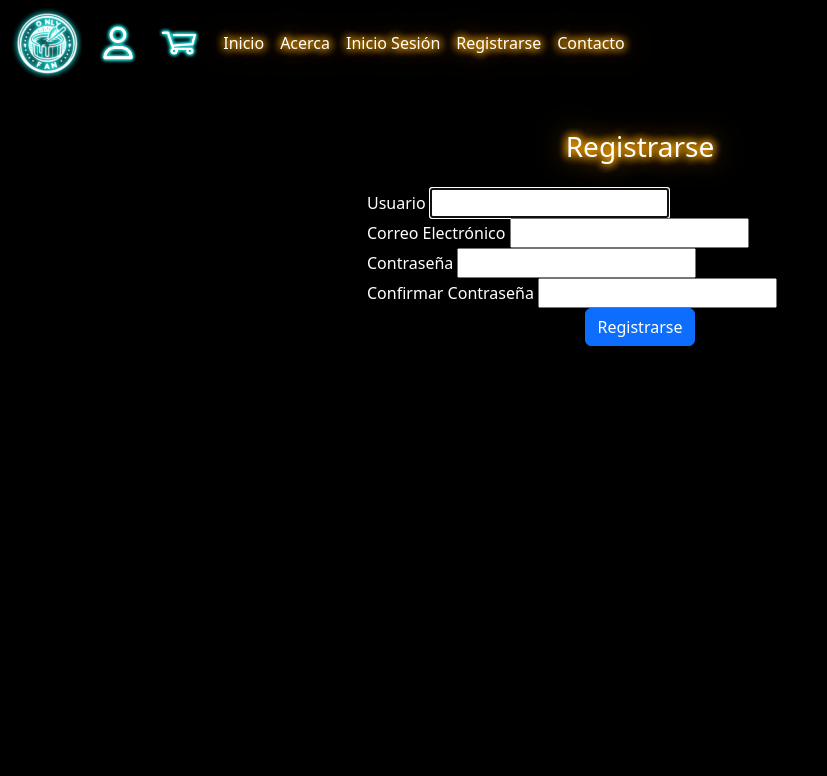
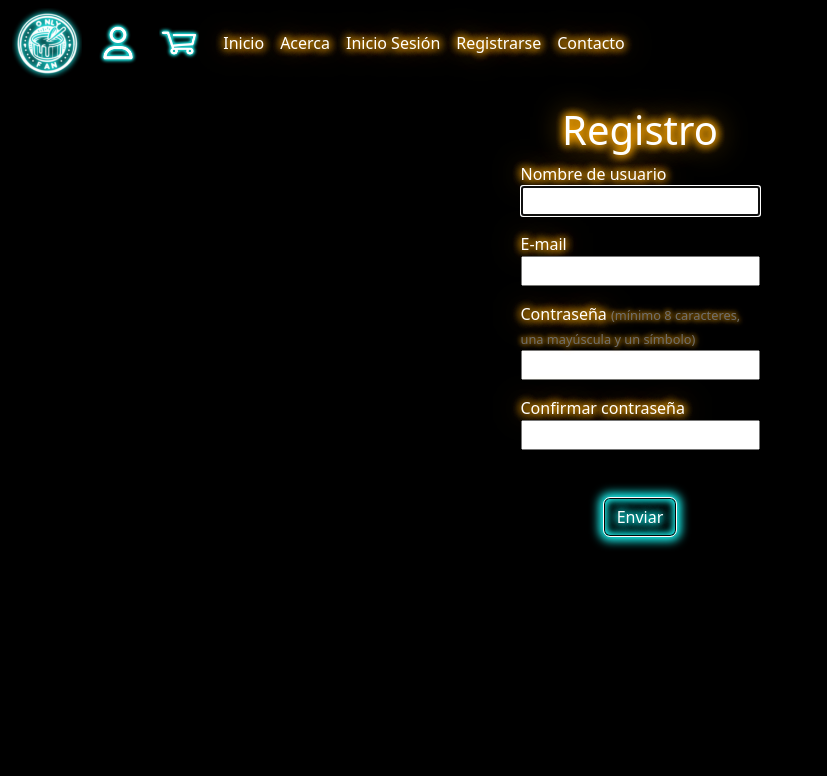
Before and after one commit to Tamarunghi/OnlyFlans, a Django app: page /registro/ in a window 1280 px wide. Shown: the top 776 px of the page, without its empty margins (0-827 px from the left). Run offline with Django 3.2, Linux system fonts and the light colour scheme; some web fonts are replaced.

Commit message:
add style to register

```diff
--- a/web/static/css/miestilo.css
+++ b/web/static/css/miestilo.css
@@ -16,7 +16,7 @@ body {
 }
 
 /*NEON*/
-.neon-Class {
+.neon-class {
   text-decoration: none; /* Elimina el subrayado */
   color: #ffffff;
   text-shadow: 0 0 10px #ffa800, 0 0 30px #ffa800, 0 0 10px #ffa800,
@@ -36,6 +36,11 @@ body {
     0 0 10px #1efbf8;
   outline: 1.5px solid white;
   box-shadow: 0 0 10px 5px #1efbf8, inset 0 0 7px 2px #1efbf8;
+}
+.custome-btn:hover {
+  text-shadow: 0 0 10px #1efbf8, 0 0 35px #1efbf8, 0 0 15px #1efbf8,
+    0 0 15px #1efbf8;
+  box-shadow: 0 0 5px 7px #1efbf8, inset 0 0 10px 5px #1efbf8;
 }
 
 #content {
@@ -172,3 +177,15 @@ footer {
   border-radius: 0 0 90% 0;
   box-shadow: 0 0 10px 5px #1efbf8;
 }
+
+/*REGISTER*/
+.small-font-size{
+  font-size: 0.8rem;
+  color: rgb(220, 220, 220);
+  text-shadow: 0 0 5px #ffa800, 0 0 10px #ffa800, 0 0 5px #ffa800,
+    0 0 5px #ffa800;
+    opacity: 50%;
+}
+.small-font-size:hover{
+    opacity: 100%;
+}
--- a/web/templates/parts/footer.html
+++ b/web/templates/parts/footer.html
@@ -1,3 +1,3 @@
-<footer class="neon-Class text-center mb-4">
+<footer class="neon-class text-center mb-4">
     Sitio web creado por Tamara Avilés y Néstor Ahumada para desafio latam 2024
 </footer>
--- a/web/templates/registration/register.html
+++ b/web/templates/registration/register.html
@@ -1,22 +1,27 @@
 {% extends "base.html" %}
 
 {% block content %}
-<div class="container">
-    <div class="col-12 col-md-6 offset-md-3 mt-4 mb-4">
-        <h3 class="text-center neon-Class">Registrarse</h3>
-        <form method="post" class="mt-4">
+<header class="neon-class d-flex justify-content-center">
+    <h1>Registro</h1>
+</header>
+<main id="register" class="neon-class d-flex justify-content-center">
+    <form method="post">
         {% csrf_token %}
-            <div class="form-group">
-                <label for="{{ form.username.id_for_label }}">Usuario</label>
-                {{ form.username }}
+        <!--User-->
+        <section class="mb-3">
+            <p class="m-0">Nombre de usuario</p>
+            <div>{{ form.username }}
                 {% for error in form.username.errors %}
                 <div class="invalid-feedback">
                     {{ error }}
                 </div>
                 {% endfor %}
             </div>
-            <div class="form-group">
-                <label for="{{ form.email.id_for_label }}">Correo Electrónico</label>
+        </section>
+        <!--E-mail-->
+        <section class="mb-3">
+            <p class="m-0">E-mail</p>
+            <div>
                 {{ form.email }}
                 {% for error in form.email.errors %}
                 <div class="invalid-feedback">
@@ -24,8 +29,12 @@
                 </div>
                 {% endfor %}
             </div>
-            <div class="form-group">
-                <label for="{{ form.password1.id_for_label }}">Contraseña</label>
+        </section>
+        <!--Password-->
+        <section class="mb-5">
+            <div class="mb-3">
+                <p class="m-0">Contraseña <span class="small-font-size">(mínimo 8 caracteres, <br>una mayúscula y un símbolo)</span></p>
+                <div>
                     {{ form.password1 }}
                     {% for error in form.password1.errors %}
                     <div class="invalid-feedback">
@@ -33,8 +42,10 @@
                     </div>
                     {% endfor %}
                 </div>
-            <div class="form-group">
-                <label for="{{ form.password2.id_for_label }}">Confirmar Contraseña</label>
+            </div>
+            <div>
+                <p class="m-0">Confirmar contraseña</p>
+                <div>
                     {{ form.password2 }}
                     {% for error in form.password2.errors %}
                     <div class="invalid-feedback">
@@ -42,10 +53,12 @@
                     </div>
                     {% endfor %}
                 </div>
-            <div class="text-center">
-                <button type="submit" class="btn btn-primary">Registrarse</button>
             </div>
+        </section>
+        <!--Button-->
+        <section class="text-center">
+            <button type="submit" class="btn custome-btn">Enviar</button>
+        </section>
     </form>
-    </div>
-</div>
+</main>
 {% endblock %}
--- a/web/templates/views/about.html
+++ b/web/templates/views/about.html
@@ -4,11 +4,11 @@
 {% block content %}
 <main>
     <header class="d-flex flex-column justify-content-center align-items-center">
-        <h1 class="neon-Class text-center">
+        <h1 class="neon-class text-center">
             ACERCA DE <br>NOSOTROS</h1>
         <div class="line2 mb-5"></div>
     </header>
-    <section class="neon-Class neon-line mb-5 text-center ">
+    <section class="neon-class neon-line mb-5 text-center ">
         <p>Somos OnlyFlans, apasionados por la excelencia en la pastelería. Nos especializamos en la creación de flanes
             exquisitos, ofreciendo una amplia variedad de sabores y una experiencia única de sabor y frescura. Nuestro
             compromiso con la calidad nos impulsa a utilizar ingredientes frescos y naturales en cada preparación,
--- a/web/templates/views/welcome.html
+++ b/web/templates/views/welcome.html
@@ -3,7 +3,7 @@
 
 
 {% block content %}
-<h1 class="neon-Class">Bienvenido {{ user.get_username }}</h1>
+<h1 class="neon-class">Bienvenido {{ user.get_username }}</h1>
 <div class="row">
     {% for flan in flanes %}
     <div class="col-md-4">
```
Also changed, not shown: web/templates/registration/login.html (+4 -4 lines), web/templates/views/contact.html (+4 -4 lines), db.sqlite3. Lines whose indentation alone changed are shown as unchanged.
